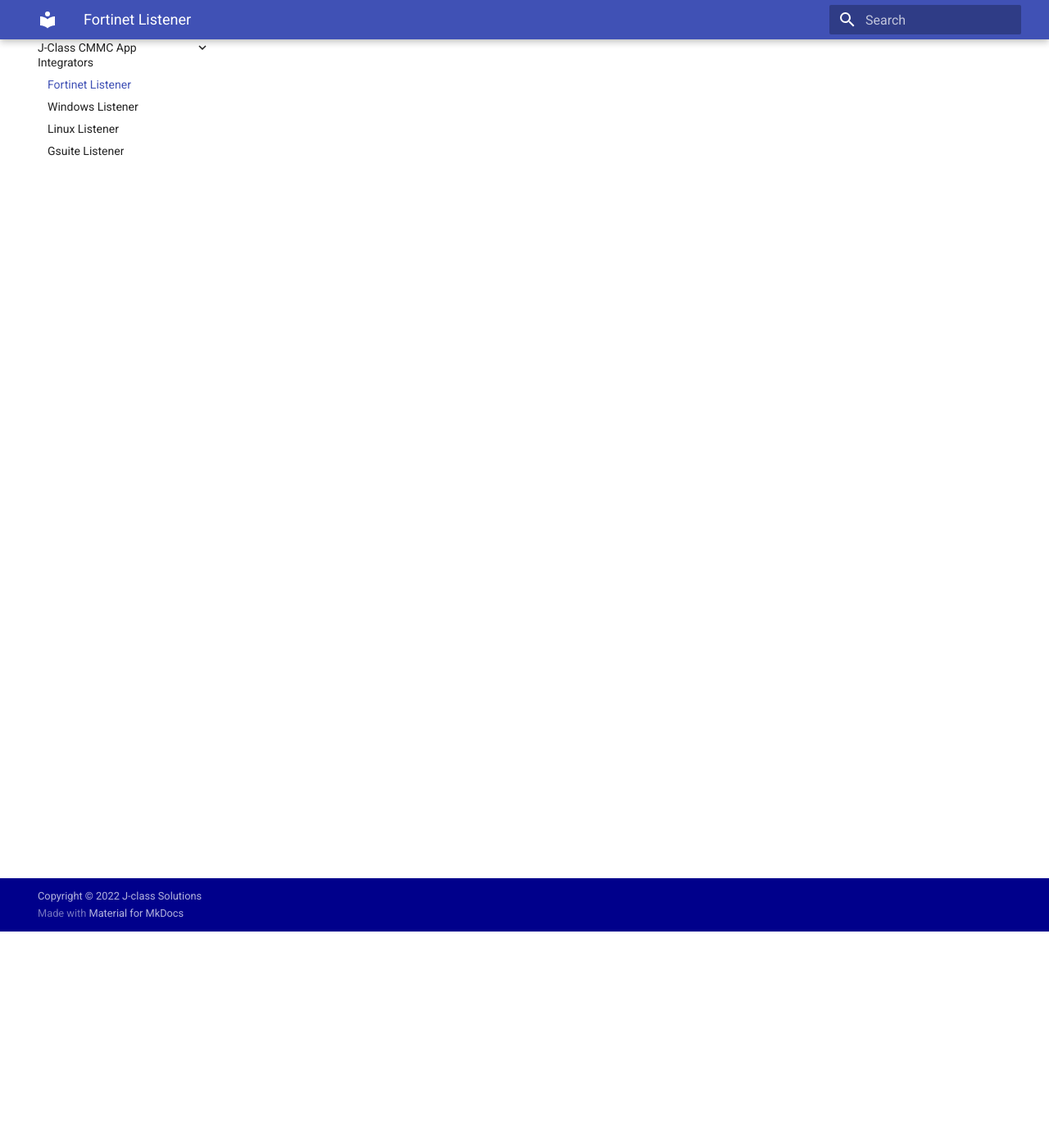
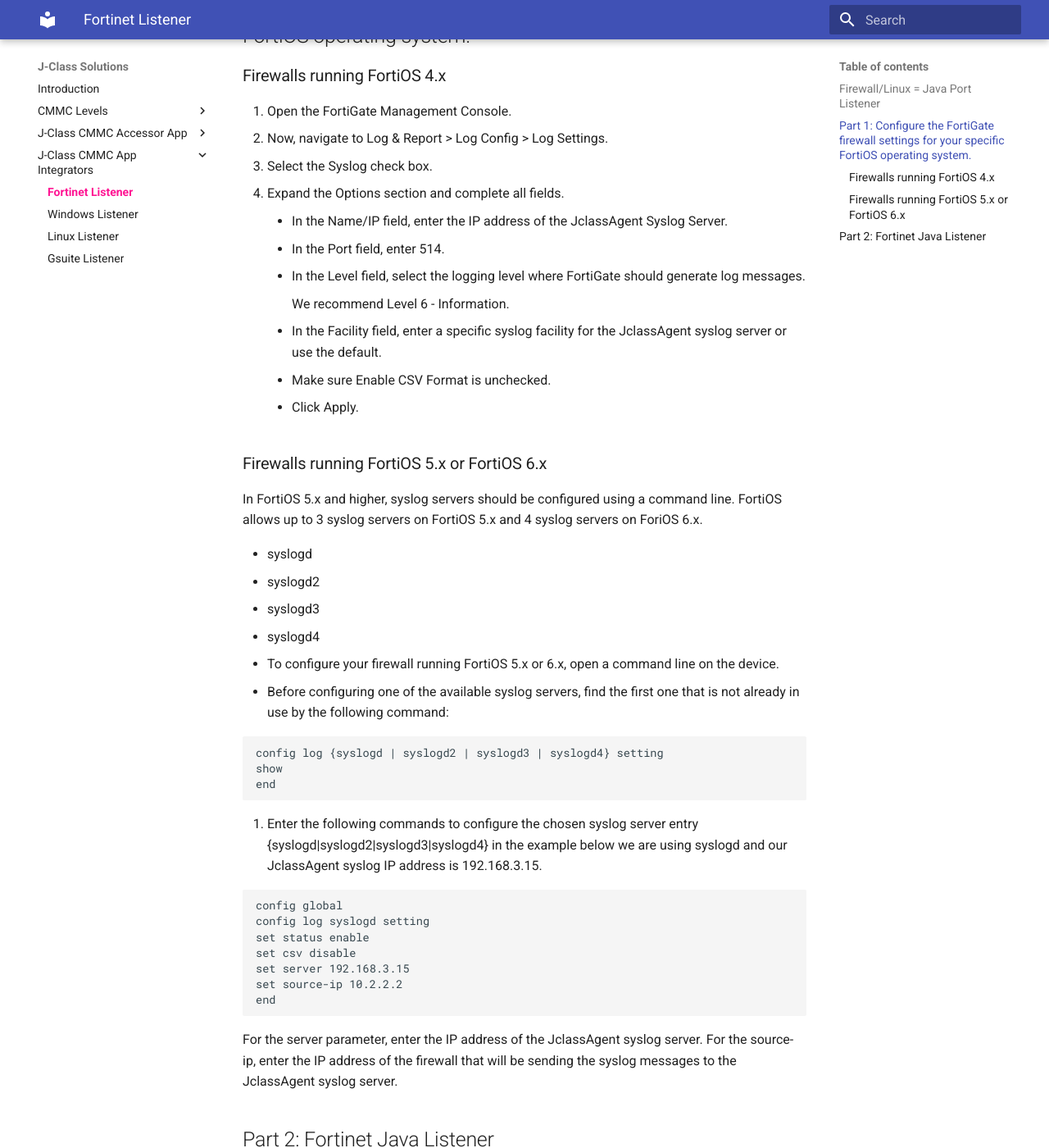
Before and after one commit to JClass-Security/mkdocs-jclass, an MkDocs documentation site: the page built from content/App-integrators/fortinet.md, in a window 1280 px wide and 1400 px high, scrolled down 264 px. Shown: the whole window at 82% size. Built offline with MkDocs 1.6.1 and Material for MkDocs 9.7.7, drawn with Linux system fonts in a browser that asks for light colours; some of the changed text lies outside the part shown.

Commit message:
Fortinet listener document deploy to mkdocs

````diff
--- a/content/App-integrators/fortinet.md
+++ b/content/App-integrators/fortinet.md
@@ -1,3 +1,65 @@
-# **Fortinet Listener**
+# **Rsyslog Fortinet Listener**
 
-Working now..
+## Firewall/Linux = Java Port Listener
+## Part 1: Configure the FortiGate firewall settings for your specific FortiOS operating system.
+### Firewalls running FortiOS 4.x
+1. Open the FortiGate Management Console.
+2. Now, navigate to Log & Report > Log Config > Log Settings.
+3. Select the Syslog check box.
+4. Expand the Options section and complete all fields.
+    - In the Name/IP field, enter the IP address of the JclassAgent Syslog Server.
+    - In the Port field, enter 514.
+    - In the Level field, select the logging level where FortiGate should generate log messages.
+
+        We recommend Level 6 - Information.
+
+
+    - In the Facility field, enter a specific syslog facility for the JclassAgent syslog server or use the default.
+    - Make sure Enable CSV Format is unchecked.
+5. Click Apply.
+
+### Firewalls running FortiOS 5.x or FortiOS 6.x
+In FortiOS 5.x and higher, syslog servers should be configured using a command line.
+FortiOS allows up to 3 syslog servers on FortiOS 5.x and 4 syslog servers on ForiOS 6.x.
+
+ - syslogd
+ - syslogd2
+ - syslogd3
+ - syslogd4
+
+1. To configure your firewall running FortiOS 5.x or 6.x, open a command line on the device.
+2. Before configuring one of the available syslog servers, find the first one that is not already in use by the following command:
+
+```
+config log {syslogd | syslogd2 | syslogd3 | syslogd4} setting
+show
+end
+```
+3. Enter the following commands to configure the chosen syslog server entry {syslogd|syslogd2|syslogd3|syslogd4} in the example below we are using syslogd and our JclassAgent syslog IP address is 192.168.3.15.
+```
+config global
+config log syslogd setting
+set status enable
+set csv disable
+set server 192.168.3.15
+set source-ip 10.2.2.2
+end
+```
+For the server parameter, enter the IP address of the JclassAgent syslog server.
+For the source-ip, enter the IP address of the firewall that will be sending the syslog messages to the JclassAgent syslog server.
+
+## Part 2: Fortinet Java Listener
+**Main function**
+Main function creates a new server listener thread object with port: 514.
+```
+public class Main {
+
+   public static void main(String[] args) {
+       //514 is a port no
+       new ServerListener(514).start();;
+   }
+}
+```
+
+**ServerListener**
+Java Datagram socket class represents a connectionless socket for sending and receiving datagram packets. It is a mechanism for transferring datagram packages over a network.
````
Also changed, not shown: content/App-integrators/linux.md (+1 -1 lines), content/cmmc/level-two/communication.md (+1 -0 lines).
